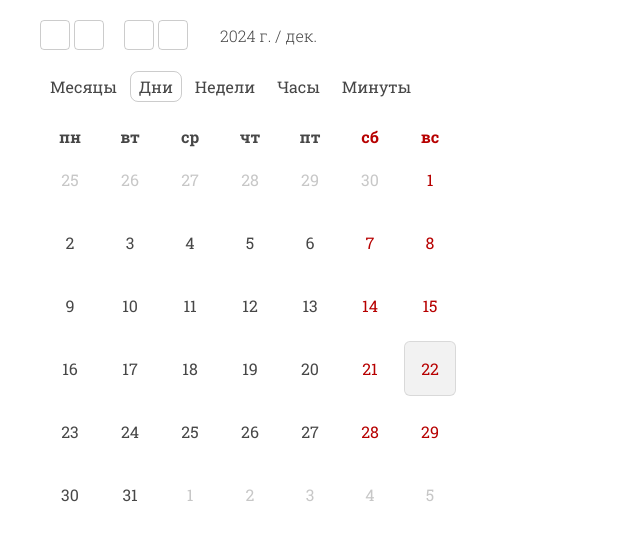
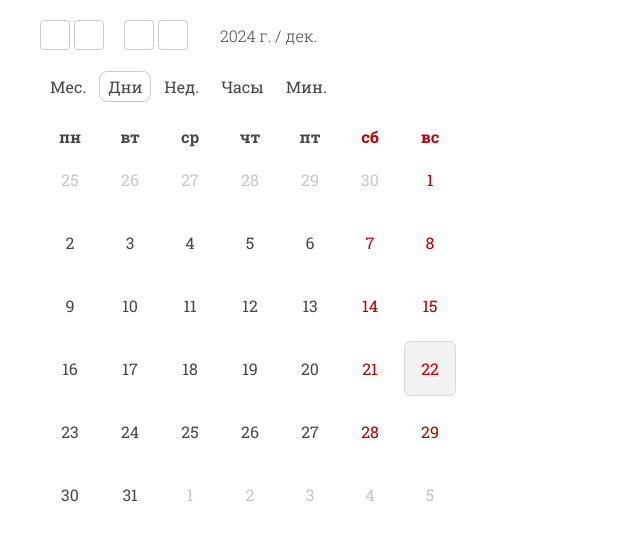
Before and after one commit to FunnyROGER2/solvery-time, an Angular app: page / in a window 1280 px wide. Shown: the top 540 px of the page, without its empty margins (0-640 px from the left). Built offline with nearby package versions, Linux system fonts and the light colour scheme.

Commit message:
Сокращен нейминг

```diff
--- a/src/app/enums/calendarModeNames.enum.ts
+++ b/src/app/enums/calendarModeNames.enum.ts
@@ -1,7 +1,7 @@
 export enum calendarModeNames {
-	year = 'Месяцы',
+	year = 'Мес.',
 	month = 'Дни',
-	week = 'Недели',
+	week = 'Нед.',
 	day = 'Часы',
-	hour = 'Минуты',
+	hour = 'Мин.',
 }
```
